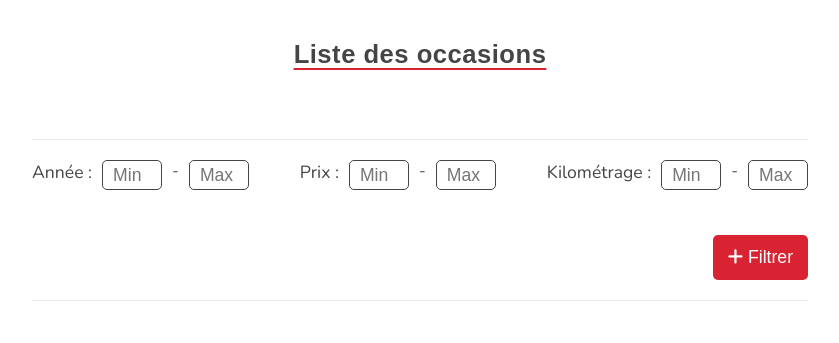
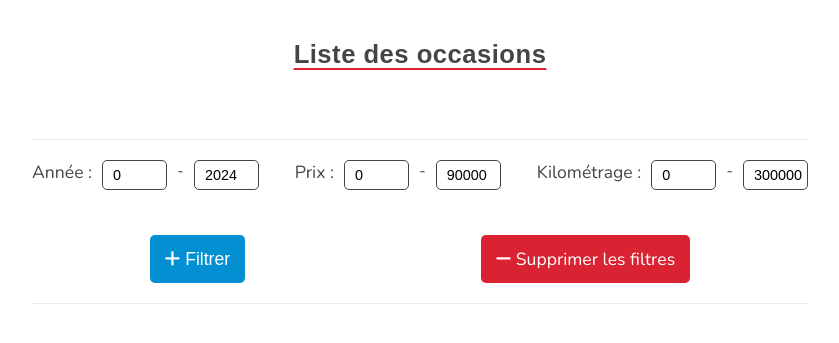
Before and after one commit to JeremyTdr/Garage-Auto, a PHP site: page /autos-occasion.php in a window 1280 px wide. Shown: the part 54-397 px from the top of the page, without its empty margins (220-1059 px from the left). Run offline with PHP 8.4, Linux system fonts and the light colour scheme; data that the repository does not hold is empty; some libraries are stand-ins or nearby versions; some web fonts are replaced.

Commit message:
Occasion filter added

```diff
--- a/actions/cars/getOccasionsAction.php
+++ b/actions/cars/getOccasionsAction.php
@@ -3,3 +3,23 @@ require('actions/database.php');
 
 //Récupération de la liste des offres d'occasion
 $getOccasions = $bdd->query('SELECT * FROM offers ORDER BY id');
+
+
+//Filtrage de la liste des offres d'occasion
+
+if(isset($_GET['yearMin']) || isset($_GET['yearMax']) || isset($_GET['priceMin']) || isset($_GET['priceMax']) || isset($_GET['kmsMin']) || isset($_GET['kmsMax'])) {
+
+    $yearMin = $_GET['yearMin'];
+    $yearMax = $_GET['yearMax'];
+    $priceMin = $_GET['priceMin'];
+    $priceMax = $_GET['priceMax'];
+    $kmsMin = $_GET['kmsMin'];
+    $kmsMax = $_GET['kmsMax'];
+
+    $getOccasions = $bdd->query("SELECT * FROM offers WHERE
+                                year BETWEEN $yearMin AND $yearMax
+                                AND
+                                price BETWEEN $priceMin AND $priceMax
+                                AND
+                                kms BETWEEN $kmsMin AND $kmsMax");
+}
--- a/autos-occasion.php
+++ b/autos-occasion.php
@@ -11,29 +11,33 @@ include 'pages/includes/html-head.php';
                     <h2 class="page-title">Liste des occasions</h2>
 
                     <div class="filter-section">
-                        <form class="filter-content" method="POST">
+                        <form class="filter-content" method="GET">
                             <div class="filters">
                                 <div class="filter">
                                     <label for="yearFilter" class="modal-label">Année :</label>
-                                    <input type="text" class="modal-input form_data" name="yearMin" placeholder="Min">
+                                    <input type="text" name="yearMin" placeholder="Min" value="<?php if(isset($_GET['yearMin'])){echo $_GET['yearMin'];} else {echo '0';}?>">
                                     <span>-</span>
-                                    <input type="text" class="modal-input form_data" name="yearMax" placeholder="Max">
+                                    <input type="text" name="yearMax" placeholder="Max" value="<?php if(isset($_GET['yearMax'])){echo $_GET['yearMax'];} else {echo '2024';}?>">
                                 </div>
                                 <div class="filter">
                                     <label for="priceFilter" class="modal-label">Prix :</label>
-                                    <input type="text" class="modal-input form_data" name="priceMin" placeholder="Min">
+                                    <input type="text" name="priceMin" placeholder="Min" value="<?php if(isset($_GET['priceMin'])){echo $_GET['priceMin'];} else {echo '0';}?>">
                                     <span>-</span>
-                                    <input type="text" class="modal-input form_data" name="priceMax" placeholder="Max">
+                                    <input type="text" name="priceMax" placeholder="Max" value="<?php if(isset($_GET['priceMax'])){echo $_GET['priceMax'];} else {echo '90000';}?>">
                                 </div>
                                 <div class="filter">
                                     <label for="kmsFilter" class="modal-label">Kilométrage :</label>
-                                    <input type="text" class="modal-input form_data" name="kmsMin" placeholder="Min">
+                                    <input type="text" name="kmsMin" placeholder="Min" value="<?php if(isset($_GET['kmsMin'])){echo $_GET['kmsMin'];} else {echo '0';}?>">
                                     <span>-</span>
-                                    <input type="text" class="modal-input form_data" name="kmsMax" placeholder="Max">
+                                    <input type="text" name="kmsMax" placeholder="Max" value="<?php if(isset($_GET['kmsMax'])){echo $_GET['kmsMax'];} else {echo '300000';}?>">
                                 </div>
                             </div>
 
-                            <button type="button" class="filter-btn"><i class="fas fa-plus"></i> Filtrer</button>
+                            <div class="filter-btns">
+                                <button type="submit" class="filter-btn"><i class="fas fa-plus"></i> Filtrer</button>
+                                <a class="filter-btn"><i class="fas fa-minus"></i> Supprimer les filtres</a>
+                            </div>
+
                         </form>
                     </div>
 
--- a/src/sass/includes/_base.scss
+++ b/src/sass/includes/_base.scss
@@ -18,6 +18,7 @@ $gray: #454545;
 $bg-color: #fafafa;
 $white: #ffffff;
 $light: #ececec;
+$blue: #0390d2;
 
 $border-radius: 5px;
 
@@ -28,7 +29,7 @@ $border-radius: 5px;
   border-radius: $border-radius;
   border: none;
   color: $white;
-  background-color: #d92332;
+  background-color: $red;
   font-size: 1.1rem;
   cursor: pointer;
   &:hover {
@@ -140,8 +141,8 @@ body {
     }
 
     .modify-btn {
-      border: 2px solid #0390d2;
-      color: #0390d2;
+      border: 2px solid $blue;
+      color: $blue;
     }
 
     .delete-btn {
--- a/src/sass/includes/_occasions.scss
+++ b/src/sass/includes/_occasions.scss
@@ -27,16 +27,24 @@
             width: 120px;
           }
           input {
-            width: 60px;
+            width: 85px;
+            font-size: 1rem;
           }
         }
       }
     }
 
-    .filter-btn {
-      @include button;
+    .filter-btns {
       margin-top: 20px;
-      margin-right: 0;
+      display: flex;
+
+      .filter-btn {
+        @include button;
+      }
+
+      button {
+        background-color: $blue !important;
+      }
     }
   }
 
@@ -138,6 +146,11 @@
             span {
               margin: 0 10px;
             }
+
+            input {
+              width: 65px;
+              font-size: 0.9rem;
+            }
           }
         }
       }
--- a/src/style.css
+++ b/src/style.css
@@ -549,9 +549,14 @@ footer .footer-items .footer-contact .contact-infos .fas {
   width: 120px;
 }
 .occasions-management .filter-section .filter-content .filters .filter input {
-  width: 60px;
+  width: 85px;
+  font-size: 1rem;
 }
-.occasions-management .filter-section .filter-btn {
+.occasions-management .filter-section .filter-btns {
+  margin-top: 20px;
+  display: flex;
+}
+.occasions-management .filter-section .filter-btns .filter-btn {
   width: fit-content;
   margin: 0 auto;
   padding: 12px 15px;
@@ -561,11 +566,12 @@ footer .footer-items .footer-contact .contact-infos .fas {
   background-color: #d92332;
   font-size: 1.1rem;
   cursor: pointer;
-  margin-top: 20px;
-  margin-right: 0;
 }
-.occasions-management .filter-section .filter-btn:hover {
+.occasions-management .filter-section .filter-btns .filter-btn:hover {
   background-color: #d9777f;
+}
+.occasions-management .filter-section .filter-btns button {
+  background-color: #0390d2 !important;
 }
 .occasions-management .occasions-list {
   display: flex;
@@ -651,6 +657,10 @@ footer .footer-items .footer-contact .contact-infos .fas {
   }
   .occasions-management .filter-section .filter-content .filters .filter span {
     margin: 0 10px;
+  }
+  .occasions-management .filter-section .filter-content .filters .filter input {
+    width: 65px;
+    font-size: 0.9rem;
   }
   .occasions-management .occasions-list {
     flex-direction: row;
```
Also changed, not shown: 1 other file.
